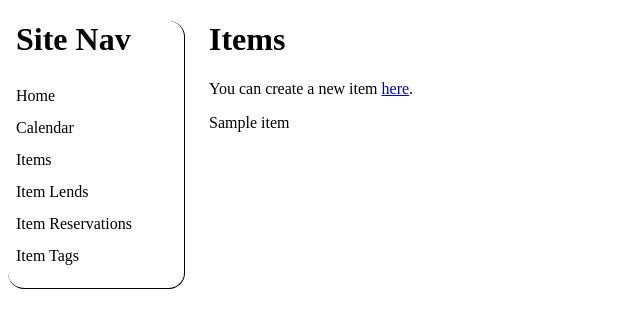
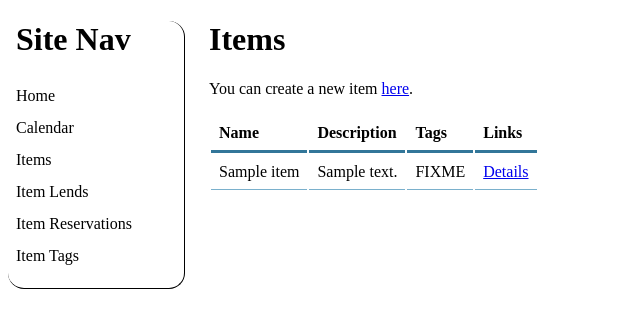
Before and after one commit to Ichimonji10/elts, a Django app: page /elts/item/ in a window 1280 px wide. Shown: the top 328 px of the page, without its empty margins (0-640 px from the left). Run offline with Django 3.2, Linux system fonts and the light colour scheme; tables that the repository leaves empty hold one stand-in row (values such as "Sample post").

Commit message:
Display item details and table of items.
Details about individual items can now be viewed. (e.g. at `item/25`) When at
the `item/` page, a table of information about items is also displayed.
Unfortunately, the tagging system is not in place yet, so that's a pretty big
hole in things.


git-svn-id: https://subversion.assembla.com/svn/elts@30 3fefdeda-3626-427b-91b0-c7b7be374f37

```diff
--- a/trunk/elts/static/elts/base.css
+++ b/trunk/elts/static/elts/base.css
@@ -1,3 +1,23 @@
+/*------------------------------------------------------------------------------
+Tables
+------------------------------------------------------------------------------*/
+th, td {
+    text-align: left;
+    padding: 0.5em;
+}
+
+th {
+    border-bottom: medium solid #327699;
+}
+
+td {
+    border-bottom: thin solid #7AB0CC;
+}
+
+tr:hover td {
+    background-color: #E6F2F7;
+}
+
 /*------------------------------------------------------------------------------
 Forms
 ------------------------------------------------------------------------------*/
--- a/trunk/elts/templates/elts/item-read.html
+++ b/trunk/elts/templates/elts/item-read.html
@@ -7,9 +7,26 @@
 <p>You can create a new item
 <a href="{% url 'elts.views.item_create_form' %}">here</a>.</p>
 {% if items %}
+    <table>
+        <thead>
+            <tr>
+                <th>Name</th>
+                <th>Description</th>
+                <th>Tags</th>
+                <th>Links</th>
+            </tr>
+        </thead>
+        <tbody>
             {% for item in items %}
-            <p>{{ item.name }}</p>
+            <tr>
+                <td>{{ item.name }}</td>
+                <td>{{ item.description }}</td>
+                <td>FIXME</td>
+                <td><a href="{% url 'elts.views.item_id' item_id=item.id %}">Details</a></td>
+            </tr>
             {% endfor %}
+        </tbody>
+    </table>
 {% else %}
 <p>No items in database.</p>
 {% endif %}
--- a/trunk/elts/urls.py
+++ b/trunk/elts/urls.py
@@ -56,6 +56,7 @@ urlpatterns = patterns('elts.views',
     url(r'^calendar/$',          'calendar'),
     url(r'^item/$',              'item'),
     url(r'^item/create-form/$',  'item_create_form'),
+    url(r'^item/(?P<item_id>\d+)/$', 'item_id'),
     url(r'^reservation/$',       'reservation'),
     url(r'^lend/$',              'lend'),
     url(r'^tag/$',               'tag'),
--- a/trunk/elts/views.py
+++ b/trunk/elts/views.py
@@ -9,9 +9,9 @@ That module documents both URI-to-function mappings and the exact
 responsiblities of each function.
 
 """
+from django.core import urlresolvers
 from django import http, template
-from django.core import urlresolvers
-from elts.models import Item, Reservation, Lend, Tag
+from elts import models
 
 def index(request):
     """Returns a summary of information about ELTS."""
@@ -38,7 +38,7 @@ def item(request):
         tplate = template.loader.get_template('elts/item-read.html')
         ctext = template.RequestContext(
             request,
-            {'items': Item.objects.all()}
+            {'items': models.Item.objects.all()}
         )
         return http.HttpResponse(tplate.render(ctext))
 
@@ -61,7 +61,7 @@ def item(request):
             )
         else:
             # Create an ``Item`` and redirect the user to an appropriate page.
-            Item(name = name, description = description).save()
+            models.Item(name = name, description = description).save()
             return http.HttpResponseRedirect(
                 urlresolvers.reverse('elts.views.item')
             )
@@ -83,12 +83,27 @@ def item_create_form(request):
     )
     return http.HttpResponse(tplate.render(ctext))
 
+def item_id(request, item_id):
+    """Returns information about a specific item."""
+    tplate = template.loader.get_template('elts/item-id.html')
+    ctext = template.RequestContext(
+        request,
+        {
+            'item_id': item_id,
+            'item': models.Item.objects.filter(id = item_id)[0],
+#            'item_tags': models.Tag.objects.filter(
+#                id__in = models.ItemTag.objects.filter(item_id = item_id)
+#            )
+        }
+    )
+    return http.HttpResponse(tplate.render(ctext))
+
 def reservation(request):
     tplate = template.loader.get_template('elts/reservation.html')
     ctext = template.RequestContext(
         request,
         {
-            'reservations': Reservation.objects.all()
+            'reservations': models.Reservation.objects.all()
         }
     )
     return http.HttpResponse(tplate.render(ctext))
@@ -98,7 +113,7 @@ def lend(request):
     ctext = template.RequestContext(
         request,
         {
-            'lends': Lend.objects.all()
+            'lends': models.Lend.objects.all()
         }
     )
     return http.HttpResponse(tplate.render(ctext))
@@ -108,7 +123,7 @@ def tag(request):
     ctext = template.RequestContext(
         request,
         {
-            'tags': Tag.objects.all()
+            'tags': models.Tag.objects.all()
         }
     )
     return http.HttpResponse(tplate.render(ctext))
```
Also changed, not shown: trunk/elts/templates/elts/item-id.html (added, +21 -0 lines). Lines whose indentation alone changed are shown as unchanged.
